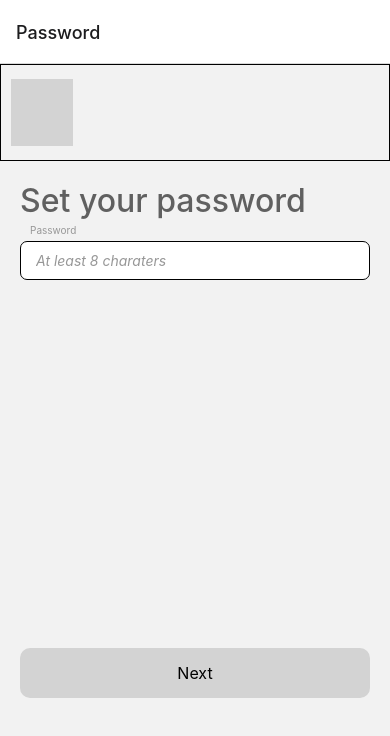
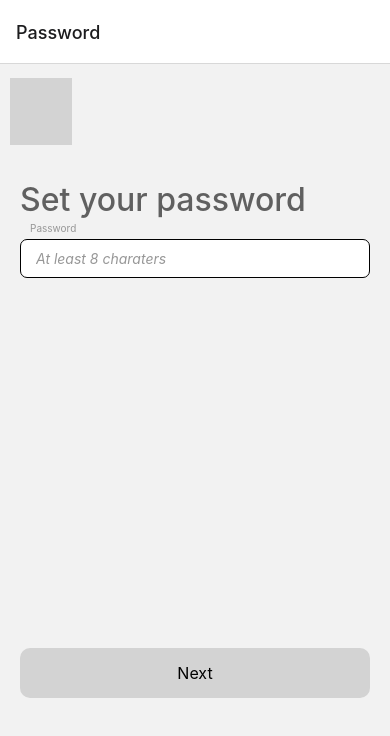
Before and after one commit to Hyukjoo-Lee/ReactNative_ToadApp, a React Native app: screen /Password in a window 390 px wide. Shown: the top 736 px of the page. Built offline with nearby package versions, Linux system fonts and the light colour scheme.

Commit message:
20221031 modify passwordpage.js by Jessi

```diff
--- a/pages/PasswordPage.js
+++ b/pages/PasswordPage.js
@@ -17,7 +17,6 @@ const styles = StyleSheet.create({
   // Profile image container
   container_1: {
     flex: 0.3,
-    borderWidth: 1,
     borderColor: "black",
     justifyContent: "center",
   },
```
